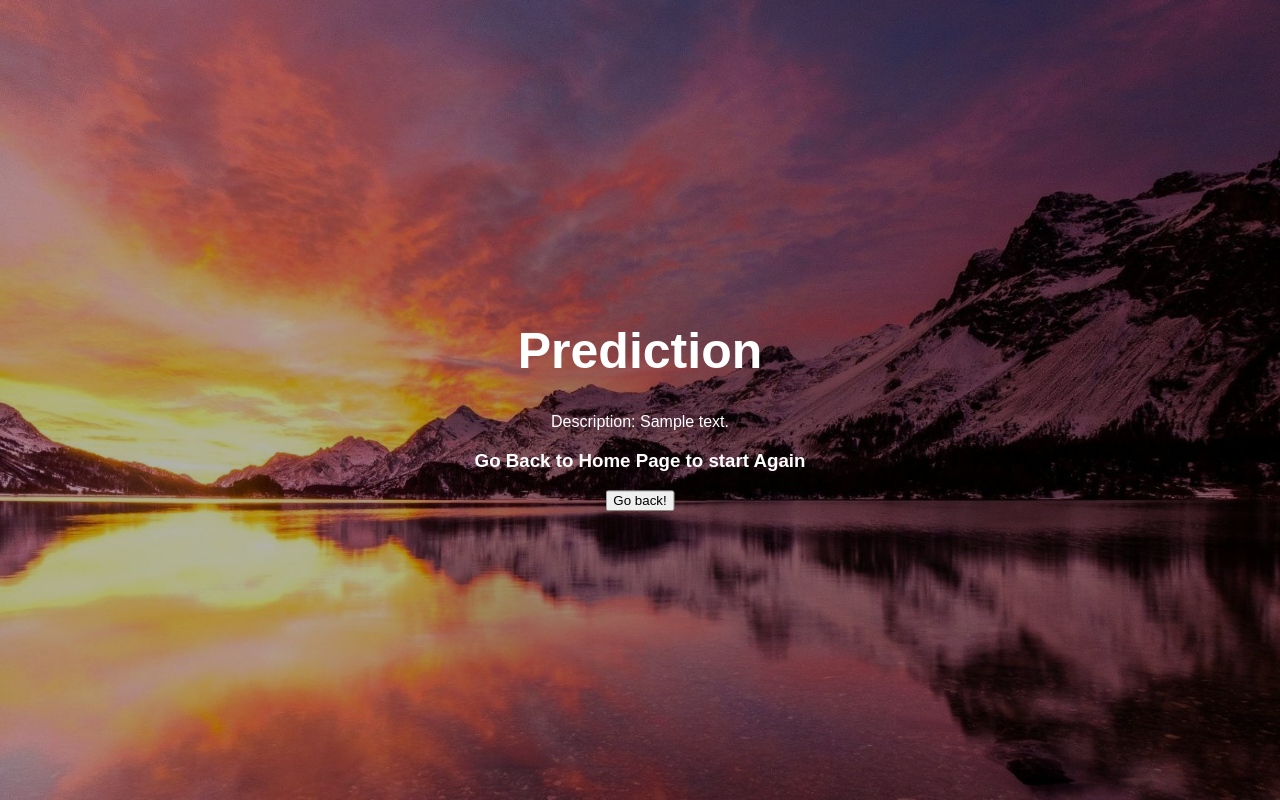
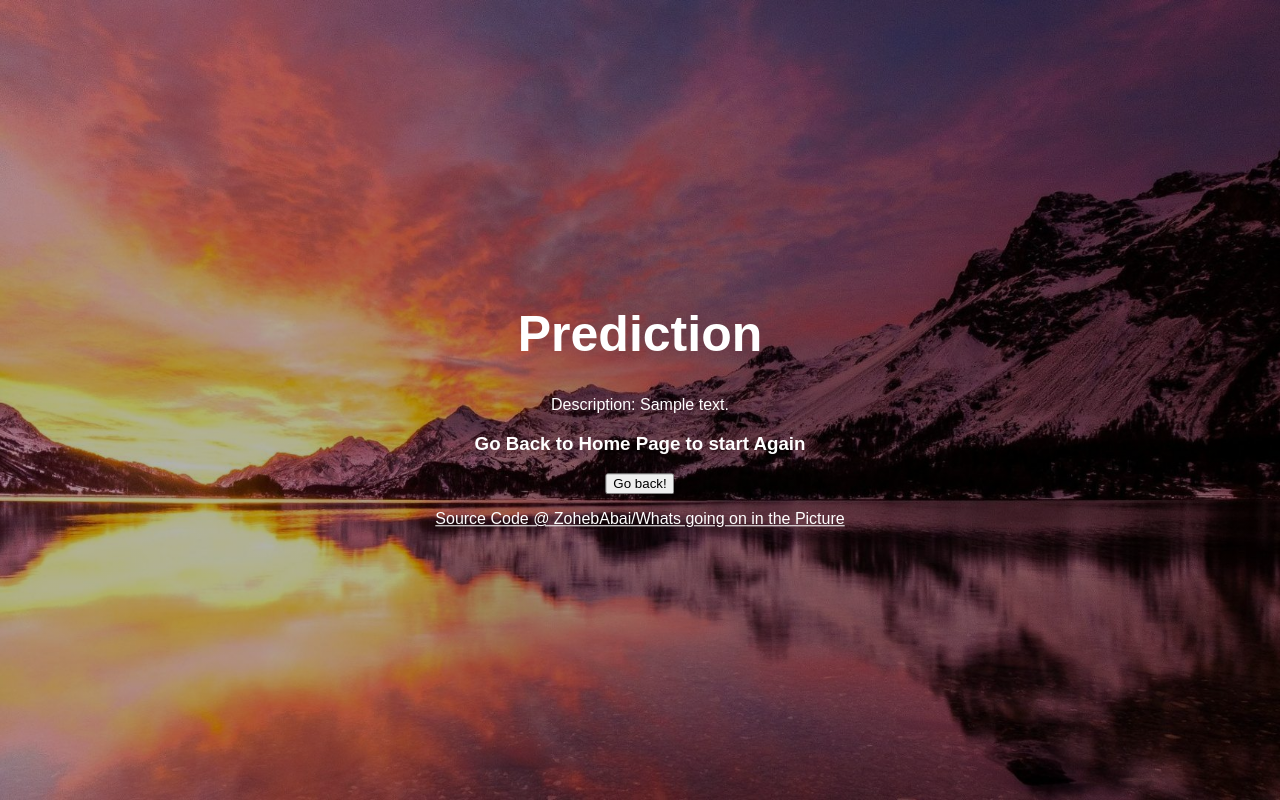
Before and after one commit to ZohebAbai/Whats_going_on_in_the_Picture, a Flask app: template templates/result.html in a window 1280 px wide. Run offline with Flask 2, Linux system fonts and the light colour scheme; the template is opened without the code that fills it: most values are stand-ins (such as "Sample title", 1, 10 or a date in 2020).

Commit message:
Update result.html

```diff
--- a/templates/result.html
+++ b/templates/result.html
@@ -39,5 +39,7 @@ body {
 		<form>
 			<input type="button" value="Go back!" onclick="history.back()">
 		</form>
+		<p></p>
+		<a href="https://github.com/ZohebAbai/Whats_going_on_in_the_Picture" style="color:white">Source Code @ ZohebAbai/Whats going on in the Picture</a>
 </body>
 </html>
```
